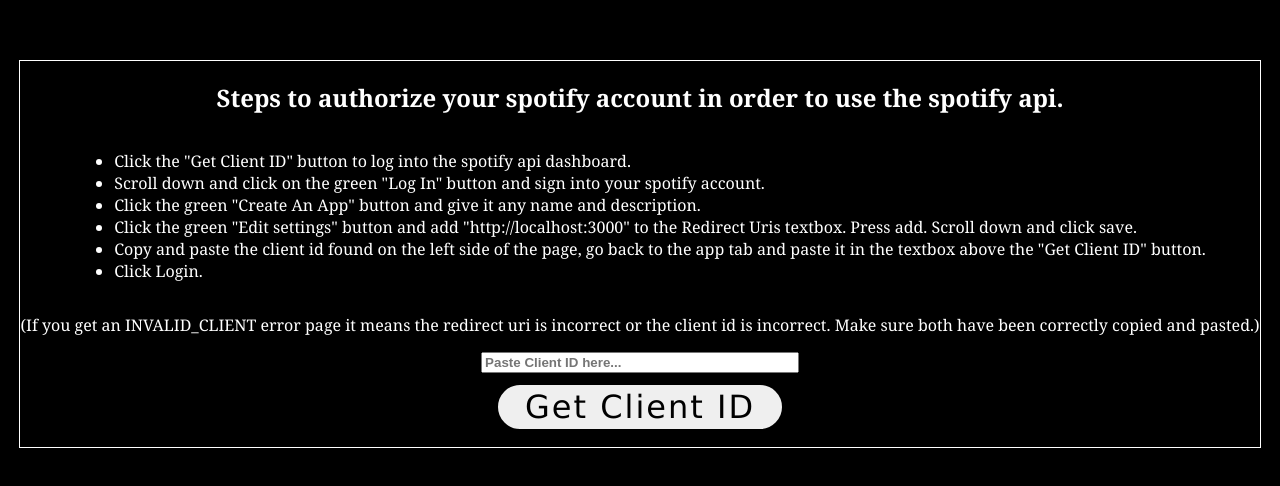
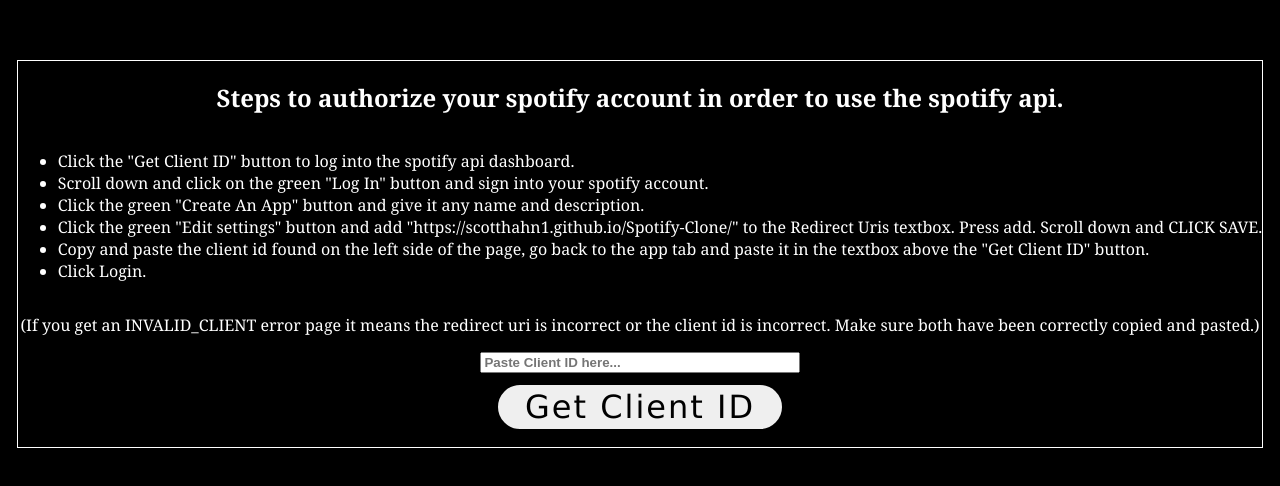
Before and after one commit to ScottHahn1/Spotify-Clone, a React (Create React App) app: page / in a window 1280 px wide. Shown: the part 146-632 px from the top of the page. Built offline with nearby package versions, Linux system fonts and the light colour scheme.

Commit message:
edited authorization steps

```diff
--- a/src/components/Login.js
+++ b/src/components/Login.js
@@ -57,7 +57,7 @@
                                     <li>Click the "Get Client ID" button to log into the spotify api dashboard.</li>
                                     <li>Scroll down and click on the green "Log In" button and sign into your spotify account.</li>
                                     <li>Click the green "Create An App" button and give it any name and description.</li>
-                                    <li>Click the green "Edit settings" button and add "http://localhost:3000" to the Redirect Uris textbox. Press add. Scroll down and click save.</li>
+                                    <li>Click the green "Edit settings" button and add "https://scotthahn1.github.io/Spotify-Clone/" to the Redirect Uris textbox. Press add. Scroll down and CLICK SAVE.</li>
                                     <li>Copy and paste the client id found on the left side of the page, go back to the app tab and paste it in the textbox above the "Get Client ID" button.</li>
                                     <li>Click Login.</li>
                                 </ul>
```
